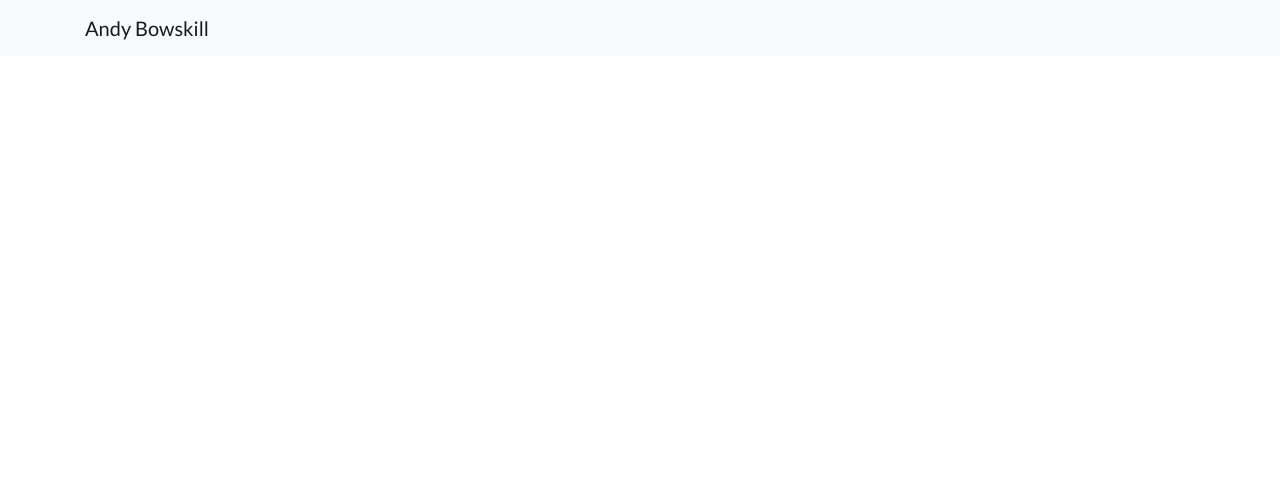
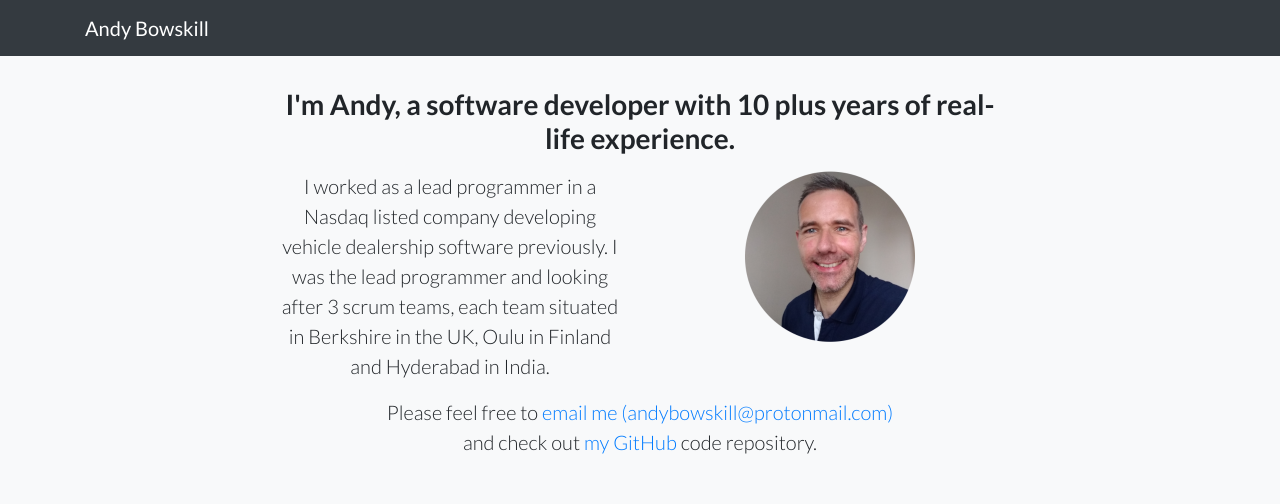
Before and after one commit to AndyBowskill/andybowskill-python, a Django app: page / in a window 1280 px wide. Before the commit the part shown is almost empty. Shown: the top 504 px of the page. Run offline with Django 3.2, Linux system fonts and the light colour scheme; some libraries are stand-ins or nearby versions.

Commit message:
Add text to my home page.

```diff
--- a/andybowskill_website/andybowskill_website/templates/base.html
+++ b/andybowskill_website/andybowskill_website/templates/base.html
@@ -21,6 +21,7 @@
 
     <!-- Custom styles for this template -->
     <link href="{% static 'css/landing-page.min.css' %}" rel="stylesheet">
+    <link href="{% static 'css/landing-page-custom.css' %}" rel="stylesheet">
 
 </head>
 
--- a/andybowskill_website/andybowskill_website/templates/index.html
+++ b/andybowskill_website/andybowskill_website/templates/index.html
@@ -1,14 +1,48 @@
 {% extends 'base.html' %}
 
-{% block title %}Andy Bowskill{% endblock %}
+{% load static %}
+
+{% block title %}Andy Bowskill | Software Developer | South-West, UK{% endblock %}
 
 {% block content %}
 
-  <!-- Navigation -->
-  <nav class="navbar navbar-light bg-light static-top">
+  <nav class="navbar navbar-dark bg-dark static-top">
     <div class="container">
       <a class="navbar-brand" href="#">Andy Bowskill</a>
     </div>
   </nav>
 
+    <section class="features-icons bg-light text-center">
+      <div class="container">
+        <div class="row">
+          <div class="col-lg-8 offset-lg-2">
+            <div class="mx-auto mb-3 mb-lg-0 mb-lg-3">
+              <h3>I'm Andy, a software developer with 10 plus years of real-life experience.</h3>
+            </div>
+          </div>
+        </div>
+        <div class="row">
+          <div class="col-lg-4 offset-lg-2">
+            <div class="mx-auto mb-3 mb-lg-0 mb-lg-3">
+              <p class="lead mb-0">I worked as a lead programmer in a Nasdaq listed company developing vehicle dealership software previously. I was the lead programmer and looking after 3 scrum teams, each team situated in Berkshire in the UK, Oulu in Finland and Hyderabad in India.</p>
+            </div>
+          </div>
+          <div class="col-lg-4">
+            <div class="mx-auto mb-3 mb-lg-0 mb-lg-3">
+              <img src="{% static 'img/avatar.png' %}"></img>
+            </div>
+          </div>
+        </div>
+        <div class="row">
+          <div class="col-lg-6 offset-lg-3">
+            <div class="mx-auto mb-3 mb-lg-0 mb-lg-3">
+              <p class="lead mb-0">Please feel free to <a href="mailto:andybowskill@protonmail.com">email me (andybowskill@protonmail.com)</a> and check out <a href="https://github.com/AndyBowskill">my GitHub</a> code repository.</p>
+            </div>
+          </div>
+        </div>
+      </div>
+    </section>
+
+
+
 {% endblock %}
--- /dev/null
+++ b/andybowskill_website/static/css/landing-page-custom.css
@@ -0,0 +1,5 @@
+
+.features-icons {
+    padding-top: 2rem;
+    padding-bottom: 2rem;
+}
```
Also changed, not shown: andybowskill_website/static/img/avatar.png (added).
